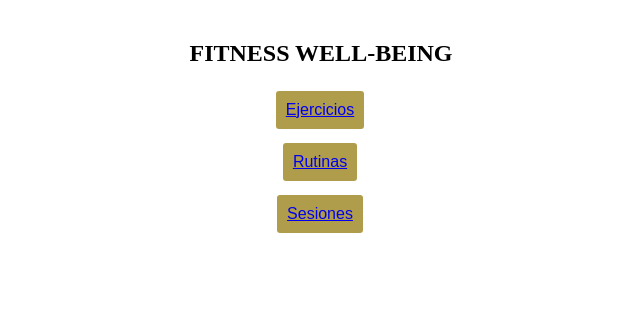
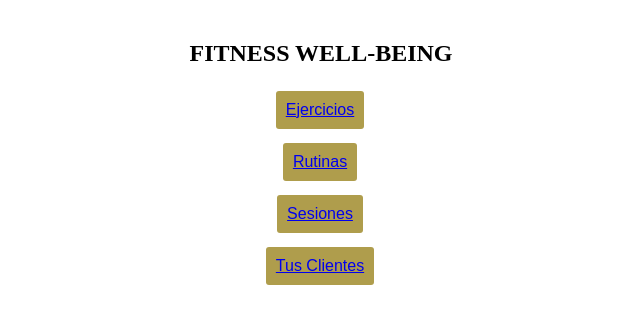
Before and after one commit to NicolasLeribleUMA/Requisitos07, a React (Vite) app in the folder client/: page /home in a window 1280 px wide. Shown: the top 324 px of the page, without its empty margins (319-959 px from the left). Built offline with nearby package versions, Linux system fonts and the light colour scheme.

Commit message:
He creado las clases del cliente y puesto las paginas
Están vacíos aún los clientes y he comentado varias cosas que no sabía si estaban bien.

```diff
--- a/client/src/App.jsx
+++ b/client/src/App.jsx
@@ -4,6 +4,7 @@ import { Home } from "./pages/Home"
 import { Ejercicios } from "./pages/Ejercicios"
 import { Rutinas } from './pages/Rutinas.jsx'
 import { Sesiones } from './pages/Sesiones.jsx'
+// import { Clientes } from './pages/Clientes.jsx'
 function App() {
   return (
     <BrowserRouter>
@@ -14,6 +15,7 @@ function App() {
         <Route path="/ejercicios" element={<Ejercicios />} />
         <Route path="/rutinas" element={<Rutinas />} />
         <Route path="/sesiones" element={<Sesiones />} />
+        {/* <Route path="/clientes" element={<Clientes />} /> */}
       </Routes>
     </BrowserRouter>
   )
--- a/client/src/main.jsx
+++ b/client/src/main.jsx
@@ -7,6 +7,7 @@ import { Ejercicios } from './pages/Ejercicios.jsx'
 import { Login } from './pages/Login.jsx'
 import { Rutinas } from './pages/Rutinas.jsx'
 import { Sesiones } from './pages/Sesiones.jsx'
+// import { Clientes } from './pages/Clientes.jsx'
 
 
 ReactDOM.createRoot(document.getElementById('root')).render(
--- /dev/null
+++ b/client/src/pages/Clientes.jsx
@@ -0,0 +1,3 @@
+import React from 'react';
+import '../css/Clientes.css';
+import { useNavigate } from 'react-router-dom';
--- a/client/src/pages/Home.jsx
+++ b/client/src/pages/Home.jsx
@@ -21,6 +21,11 @@ export function Home() {
             <a href="/sesiones">Sesiones</a>
           </button>
         </div>
+        <div>
+          <button className="home-button">
+            <a href="/clientes">Tus Clientes</a>
+          </button>
+        </div>
       </nav>
     </div>
   );
```
Also changed, not shown: client/src/css/Clientes.css (added).
